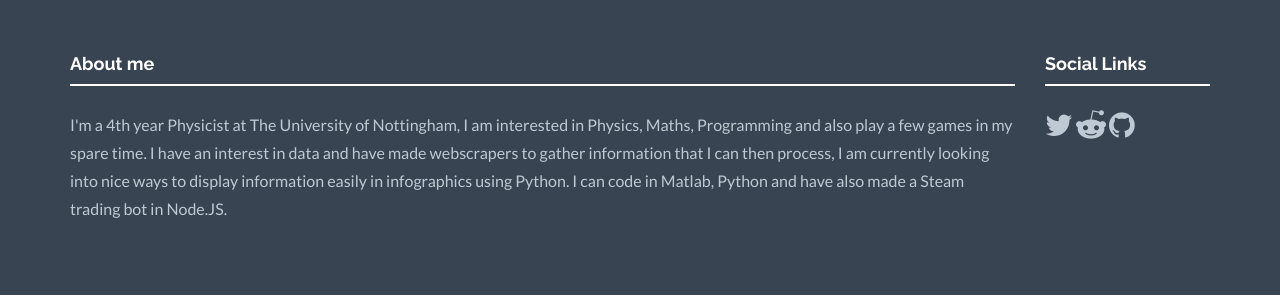
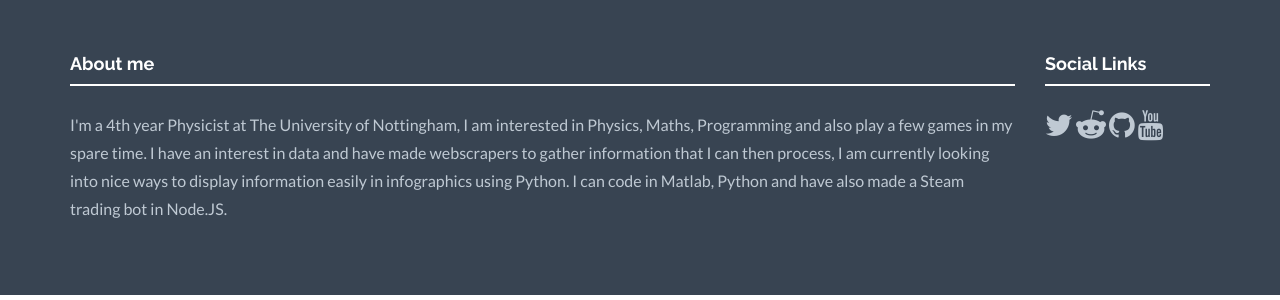
Before and after one commit to AceLewis/AceLewis.github.io, a Jekyll site: the page built from contact.html, in a window 1280 px wide. Shown: the part 430-730 px from the top of the page. Built offline with Jekyll 4.4.1, drawn with Linux system fonts in a browser that asks for light colours; nearby versions of some CDN libraries.

Commit message:
Added YouTube Social Icon

```diff
--- a/_config.yml
+++ b/_config.yml
@@ -28,15 +28,17 @@ twitter_username: "_AceLewis"
 # Social networks usernames. Many more available: google-plus, flickr, linkedin, etc). Shown in footer.
 social:
   - title: Twitter
-    fa_icon: <i class="fa fa-twitter fa-2x"></i>
+    fa_icon: <i class="fa fa-twitter"></i>
     url: https://twitter.com/_AceLewis
   - title: Reddit
-    fa_icon: <i class="fa fa-reddit-alien fa-2x"></i>
-        #<img src="../../../../assets/img/networks/reddit.svg">
+    fa_icon: <i class="fa fa-reddit-alien"></i>
     url: https://reddit.com/u/_AceLewis
   - title: Github
-    fa_icon: <i class="fa fa-github fa-2x"></i>
+    fa_icon: <i class="fa fa-github"></i>
     url: https://github.com/AceLewis
+  - title: YouTube
+    fa_icon: <i class="fa fa-youtube"></i>
+    url: https://www.youtube.com/channel/UCRn4xTmE0IIEPsdt6R0gzcw
 
 contact:
   - title: Twitter
--- a/_includes/css/style.css
+++ b/_includes/css/style.css
@@ -316,7 +316,6 @@ a:focus {
 }
 
 #twrap {
-    background: url(../img/t-back.jpg) no-repeat center top;
     position: relative;
     margin-top: 0px;
 	padding-top:60px;
```
Also changed, not shown: assets/img/AceLewisProfilePic - Copy - Copy.jpg (deleted).
